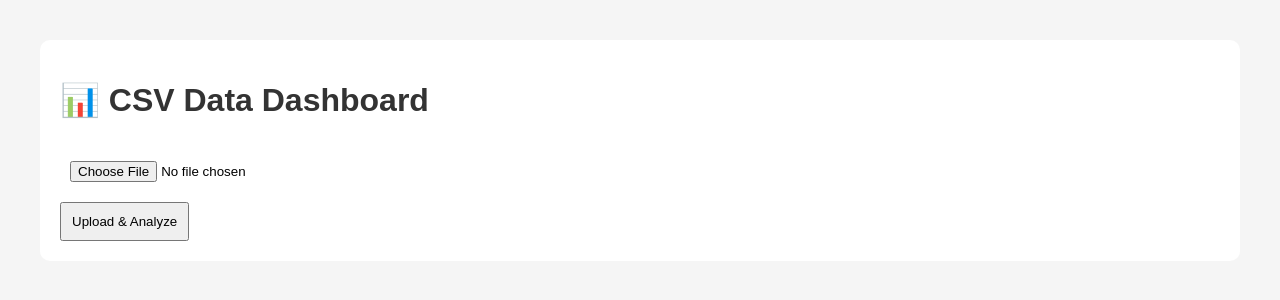
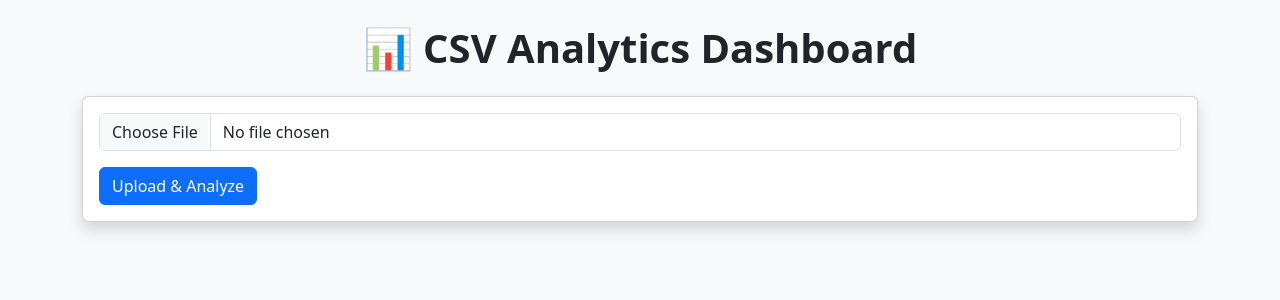
Before and after one commit to Akshatadeshpande28/CSV-Flask-Dashboard, a Flask app: page / in a window 1280 px wide. Shown: the top 300 px of the page. Run offline with Flask 3, Linux system fonts and the light colour scheme.

Commit message:
Upload chart.png

```diff
--- a/templates/index.html
+++ b/templates/index.html
@@ -1,56 +1,95 @@
 <!DOCTYPE html>
 <html>
 <head>
-    <title>CSV Dashboard</title>
+    <title>CSV Analytics Dashboard</title>
+
+    <!-- Bootstrap CDN -->
+    <link href="https://cdn.jsdelivr.net/npm/bootstrap@5.3.0/dist/css/bootstrap.min.css" rel="stylesheet">
+
     <style>
         body {
-            font-family: Arial;
-            margin: 40px;
-            background-color: #f5f5f5;
+            background-color: #f8f9fa;
+        }
+        .card {
+            margin-bottom: 20px;
         }
         h1 {
-            color: #333;
-        }
-        .container {
-            background: white;
-            padding: 20px;
-            border-radius: 10px;
-        }
-        input, button {
-            padding: 10px;
-            margin-top: 10px;
-        }
-        img {
-            margin-top: 20px;
-            max-width: 100%;
+            font-weight: bold;
         }
     </style>
 </head>
 <body>
 
-<div class="container">
-    <h1>📊 CSV Data Dashboard</h1>
+<div class="container mt-4">
 
-    <form method="POST" enctype="multipart/form-data">
-        <input type="file" name="file" required>
-        <br>
-        <button type="submit">Upload & Analyze</button>
-    </form>
+    <h1 class="text-center mb-4">📊 CSV Analytics Dashboard</h1>
+
+    <!-- Upload Card -->
+    <div class="card shadow">
+        <div class="card-body">
+            <form method="POST" enctype="multipart/form-data">
+                <div class="mb-3">
+                    <input class="form-control" type="file" name="file" required>
+                </div>
+                <button class="btn btn-primary">Upload & Analyze</button>
+            </form>
+        </div>
+    </div>
 
     {% if columns %}
-        <h3>Columns:</h3>
-        <p>{{ columns }}</p>
+    <!-- Column Selector -->
+    <div class="card shadow">
+        <div class="card-body">
+            <h5>Select Columns for Visualization</h5>
+            <form method="POST">
+                <select class="form-select" name="x_col">
+                    {% for col in columns %}
+                        <option value="{{ col }}">{{ col }}</option>
+                    {% endfor %}
+                </select>
+                <br>
+                <select class="form-select" name="y_col">
+                    {% for col in columns %}
+                        <option value="{{ col }}">{{ col }}</option>
+                    {% endfor %}
+                </select>
+                <br>
+                <button class="btn btn-success">Generate Chart</button>
+            </form>
+        </div>
+    </div>
     {% endif %}
 
     {% if summary %}
-        <h3>Summary Statistics</h3>
-        {{ summary|safe }}
+    <!-- Summary Card -->
+    <div class="card shadow">
+        <div class="card-body">
+            <h5>Summary Statistics</h5>
+            {{ summary|safe }}
+        </div>
+    </div>
     {% endif %}
 
     {% if chart %}
-        <h3>Distribution Charts</h3>
-        <img src="{{ chart }}">
+    <!-- Chart Card -->
+    <div class="card shadow">
+        <div class="card-body">
+            <h5>Visualization</h5>
+            <img src="{{ chart }}" class="img-fluid">
+        </div>
+    </div>
     {% endif %}
+
+    {% if heatmap %}
+    <!-- Heatmap -->
+    <div class="card shadow">
+        <div class="card-body">
+            <h5>Correlation Heatmap</h5>
+            <img src="{{ heatmap }}" class="img-fluid">
+        </div>
+    </div>
+    {% endif %}
+
 </div>
 
 </body>
```
Also changed, not shown: uploads/sample.csv (added, +11 -0 lines), static/chart.png (added).
